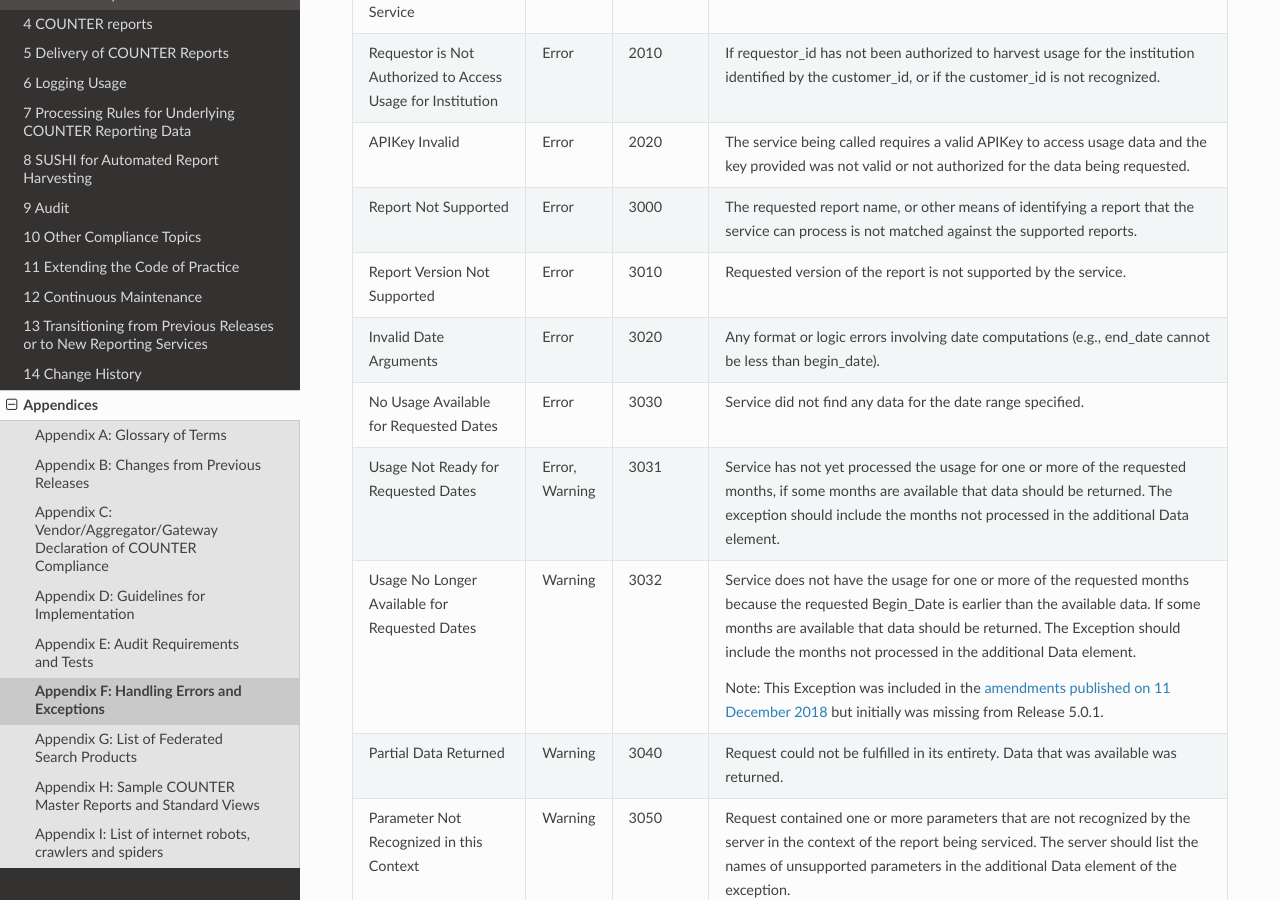
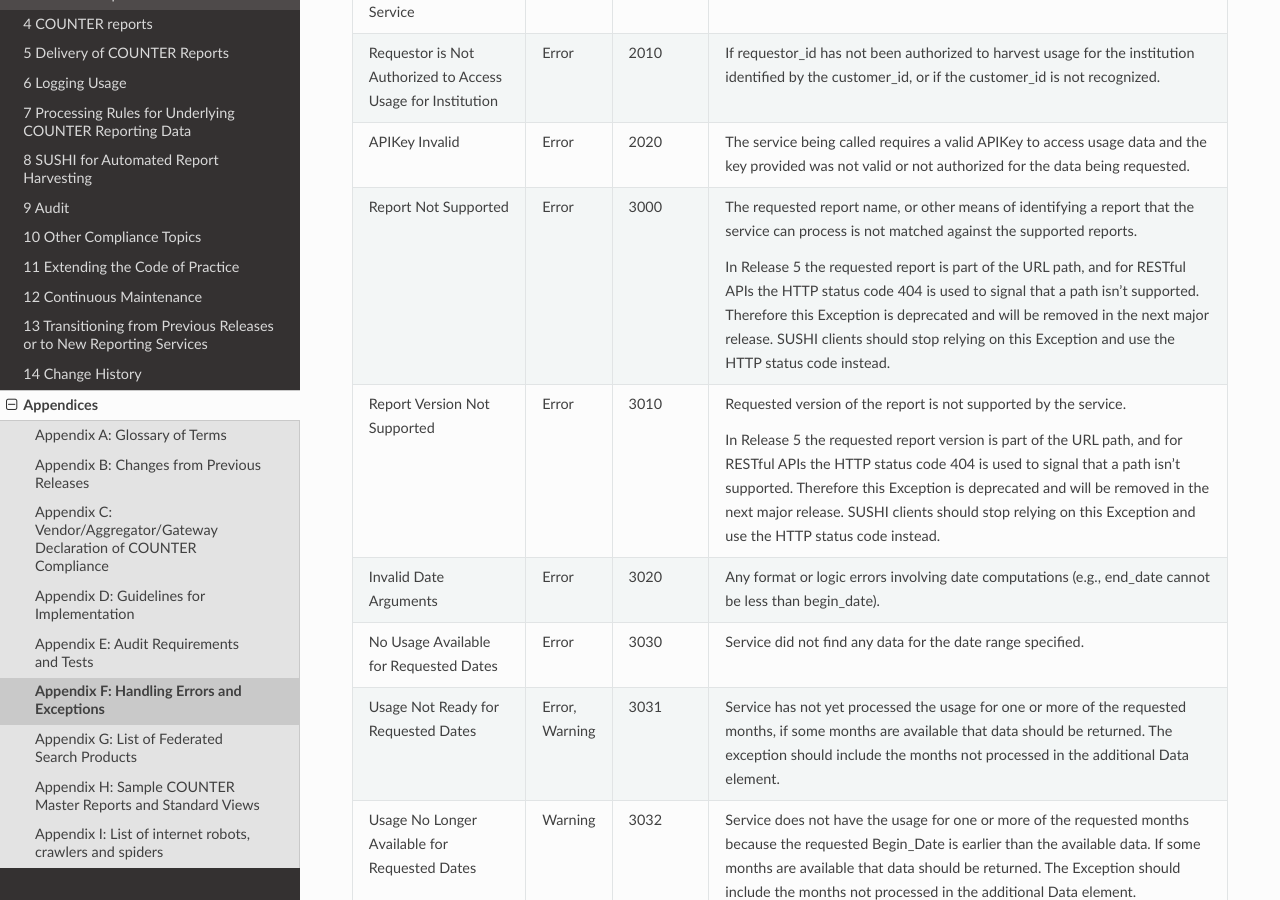
Before and after one commit to Project-Counter/cop5, a Sphinx documentation site: the page built from source/appendices/f-handling-errors-and-exceptions.rst, in a window 1280 px wide and 900 px high, scrolled down 2368 px. Built offline with Sphinx 7.4.7 and the Read the Docs theme 2.0.0, drawn with Linux system fonts in a browser that asks for light colours.

Commit message:
Deprecate Exceptions 3000 and 3010

```diff
--- a/source/appendices/f-handling-errors-and-exceptions.rst
+++ b/source/appendices/f-handling-errors-and-exceptions.rst
@@ -147,10 +147,14 @@ Table F.1 (below): Exceptions
      - 3000
      - The requested report name, or other means of identifying a report that the service can process is not matched against the supported reports.
 
+       In Release 5 the requested report is part of the URL path, and for RESTful APIs the HTTP status code 404 is used to signal that a path isn’t supported. Therefore this Exception is deprecated and will be removed in the next major release. SUSHI clients should stop relying on this Exception and use the HTTP status code instead.
+
    * - Report Version Not Supported
      - Error
      - 3010
      - Requested version of the report is not supported by the service.
+
+       In Release 5 the requested report version is part of the URL path, and for RESTful APIs the HTTP status code 404 is used to signal that a path isn’t supported. Therefore this Exception is deprecated and will be removed in the next major release. SUSHI clients should stop relying on this Exception and use the HTTP status code instead.
 
    * - Invalid Date Arguments
      - Error
```
